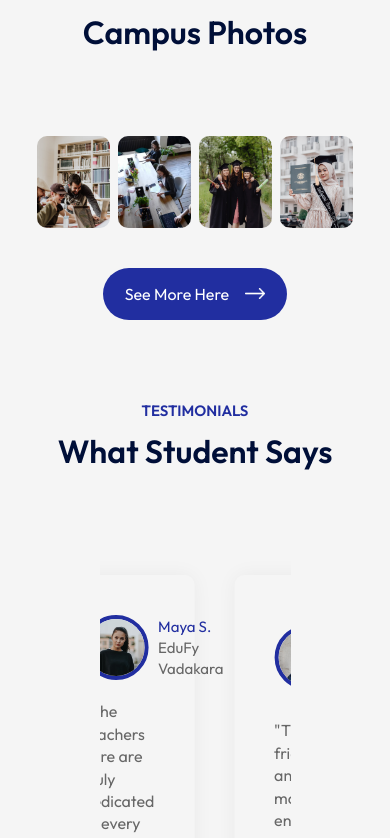
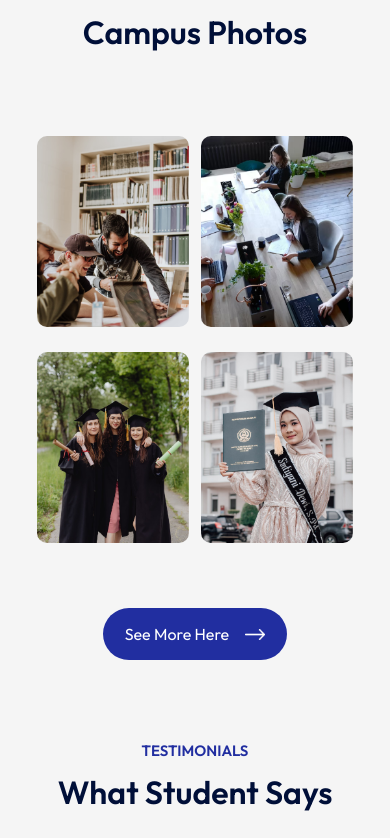
Before and after one commit to Dhaliyanoushad/Educational-Site, a React (Vite) app: page / in a window 390 px wide. Shown: the part 3342-4180 px from the top of the page. Built offline with nearby package versions, Linux system fonts and the light colour scheme.

Commit message:
Responsive Campus Section

```diff
--- a/src/components/Campus/Campus.css
+++ b/src/components/Campus/Campus.css
@@ -15,3 +15,13 @@
   width: 23%;
   border-radius: 10px;
 }
+
+@media (max-width: 800px) {
+  .gallery {
+    flex-wrap: wrap;
+  }
+  .gallery img {
+    width: 48%;
+    margin-bottom: 25px;
+  }
+}
--- a/src/components/Footer/Footer.jsx
+++ b/src/components/Footer/Footer.jsx
@@ -4,7 +4,7 @@ import "./Footer.css";
 const Footer = () => {
   return (
     <div className="footer">
-      <p>C 2024 Edusity.All rights reserved.</p>
+      <p>© 2024 Edusity.All rights reserved.</p>
       <ul>
         <li>Terms Of Services</li>
         <li>Privacy Policy</li>
```
